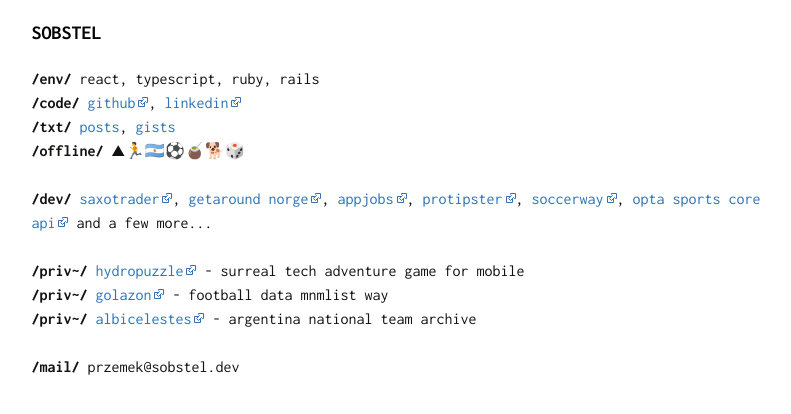
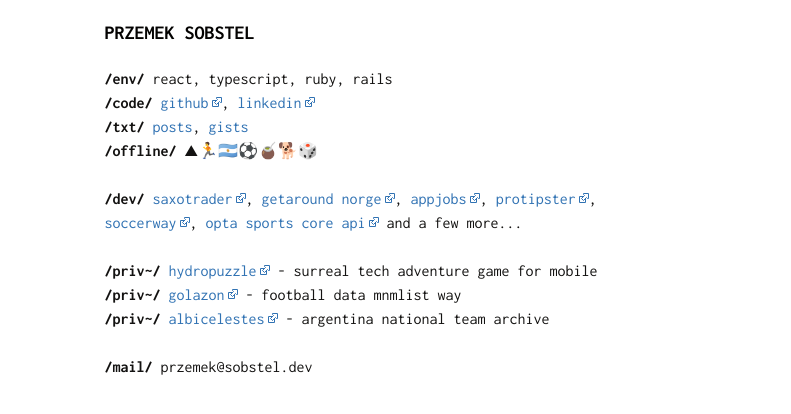
Before and after one commit to sobstel/sobstel.github.com, a Jekyll site: the page built from index.html, in a window 1280 px wide. Shown: the top 414 px of the page, without its empty margins (243-1034 px from the left). Built offline with Jekyll 4.4.1, drawn with Linux system fonts in a browser that asks for light colours.

Commit message:
:lipstick::dancer:

```diff
--- a/_sass/_default.scss
+++ b/_sass/_default.scss
@@ -15,6 +15,7 @@
   font: 400 16px/1.5 "Inconsolata", monospace;
 }
 .mp h3 {
+  font-size: 1.17em;
   font-weight: bold;
   margin-left: 0;
   margin-bottom: 20px;
@@ -186,10 +187,6 @@
   }
 }
 
-.post div.highlighter-rouge {
-  margin-left: 2.5em;
-}
-
 div.project,
 p {
   margin-left: 0 !important;
--- a/_sass/_ronn.scss
+++ b/_sass/_ronn.scss
@@ -6,7 +6,7 @@
   margin: 0;
 }
 .mp {
-  max-width: 100ex;
+  max-width: 80ex;
   // padding: 0 9ex 1ex 4ex;
   margin: 0 auto;
 }
--- a/blog.html
+++ b/blog.html
@@ -4,7 +4,7 @@
 ---
 
 <div class="mp" id="man">
-  <h1><a href="/">Sobstel</a> &gt; Posts</h1>
+  <h1><a href="/">Przemek Sobstel</a> &gt; Posts</h1>
   <p>
     <a href="https://sobstel.notion.site/TodayILearned-b80317b3c707442d8410e42ae61c4c3f" target="_blank">TIL: 2020-2021</a><br/>
     {% for post in site.posts %}
--- a/gists.html
+++ b/gists.html
@@ -4,7 +4,7 @@
 ---
 
 <div class="mp" id="man">
-  <h1><a href="/">Sobstel</a> &gt; Gists</h1>
+  <h1><a href="/">Przemek Sobstel</a> &gt; Gists</h1>
   <p>
     {% for gist in site.data.gists %}
       <a href="{{ gist.url }}">{{ gist.title }}</a> ({{ gist.date | date: "%b %Y" }})<br />
--- a/index.html
+++ b/index.html
@@ -4,7 +4,7 @@
 ---
 
 <div class="mp" id="man">
-  <h1 title="Przemek Sobstel">sobstel</h1>
+  <h1>Przemek Sobstel</h1>
   <p>
     <strong>/env/</strong>
     react,
```
